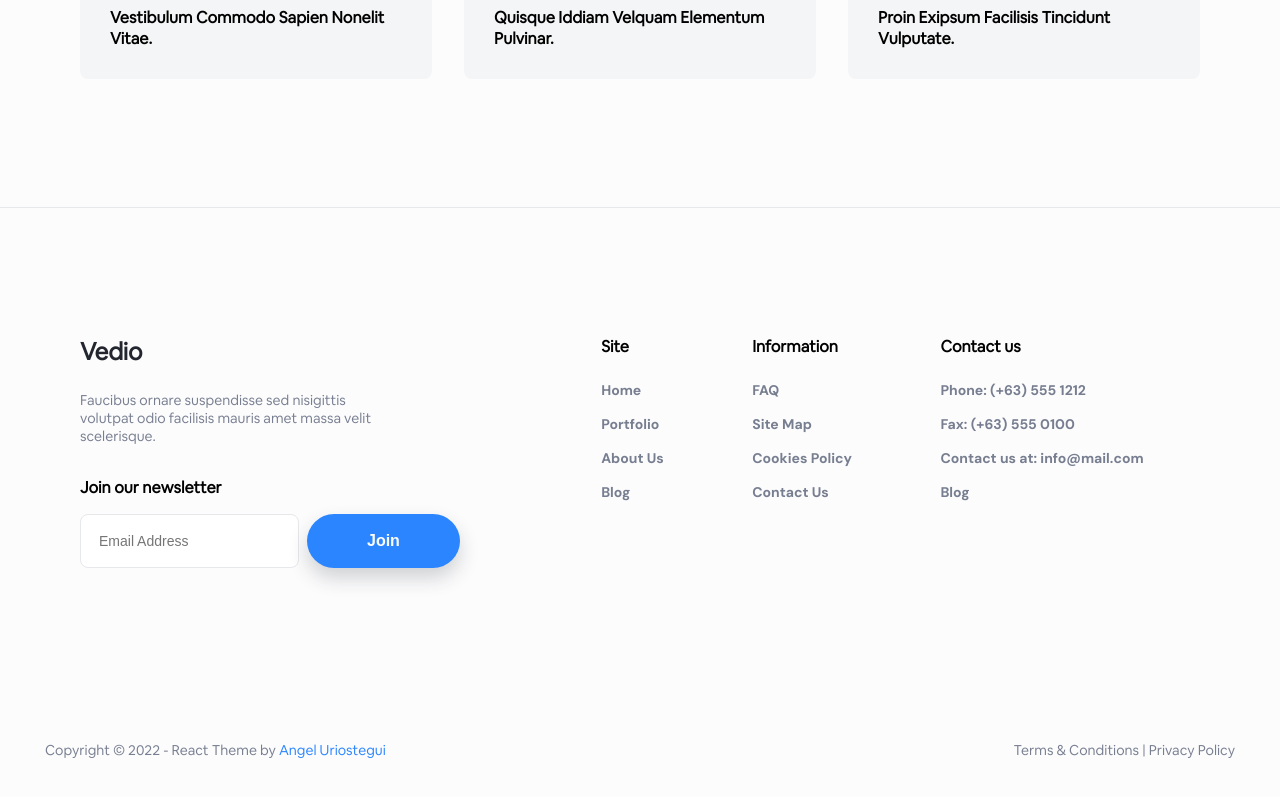
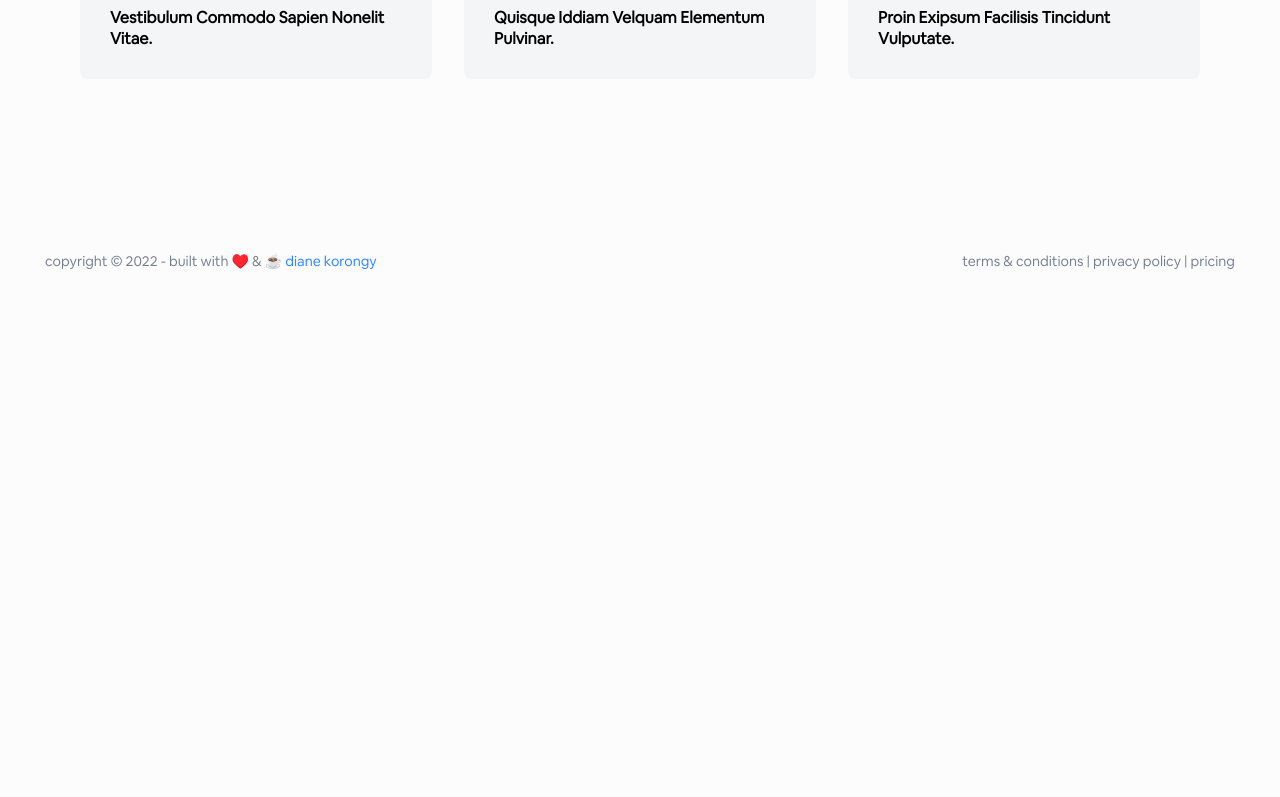
Before and after one commit to diaaanek/ddesigned, a Next.js app: page /blog in a window 1280 px wide. Shown: the part 1461-2258 px from the top of the page. After the commit the page ends 1776 px from the top, so only its background shows below. Built offline with nearby package versions, Linux system fonts and the light colour scheme.

Commit message:
first commit

```diff
--- a/components/FooterTip/FooterTip.js
+++ b/components/FooterTip/FooterTip.js
@@ -5,17 +5,19 @@ const FooterTip = () => {
   return (
     <div className={cn("container", styles.container)}>
       <p className={cn("caption", styles.title)}>
-        Copyright © 2022 - React Theme by{" "}
+        copyright © 2022 - built with ♥️ & ☕{" "}
         <a
-          href="https://uriostegui.vercel.app"
-          target="_blank"
-          rel="noreferrer"
+          href='https://dianedesigned.com'
+          target='_blank'
+          rel='noreferrer'
           className={cn("caption-bold", styles.author)}
         >
-          Angel Uriostegui
+          diane korongy
         </a>
       </p>
-      <p className={cn("caption")}>Terms & Conditions | Privacy Policy </p>
+      <p className={cn("caption")}>
+        terms & conditions | privacy policy | pricing{" "}
+      </p>
     </div>
   );
 };
--- a/components/Layout.js
+++ b/components/Layout.js
@@ -8,15 +8,18 @@ const Layout = ({ children }) => {
   return (
     <>
       <Head>
-        <title>Vedio</title>
-        <meta name="description" content="Generated by create next app" />
-        <link rel="icon" href="/favicon.ico" />
+        <title>diane designed</title>
+        <meta
+          name='description'
+          content='award winning app developer and designer'
+        />
+        <link rel='icon' href='/favicon.ico' />
       </Head>
       <Header />
       {children}
-      <Footer />
+      {/* <Footer /> */}
       <FooterTip />
-      <Author />
+      {/* <Author /> */}
     </>
   );
 };
--- a/screens/Home/Projects/Project/Project.js
+++ b/screens/Home/Projects/Project/Project.js
@@ -20,7 +20,7 @@ const Project = ({ embed, image, title }) => {
         <img className={styles.image} src={image} />
         <div className={styles.overlay}>
           <button onClick={openModal} className={styles.play}>
-            <Icon name="play" />
+            <Icon name='play' />
           </button>
         </div>
       </div>
@@ -29,11 +29,11 @@ const Project = ({ embed, image, title }) => {
       {modal ? (
         <section className={cn("background")}>
           <div className={cn("align")}>
-            <VideoModal
+            {/* <VideoModal
               embed={`https://www.youtube.com/embed/${embed}`}
               closeModal={closeModal}
               setModal={setModal}
-            />
+            /> */}
           </div>
         </section>
       ) : null}
--- a/screens/Home/Projects/Project/project.module.css
+++ b/screens/Home/Projects/Project/project.module.css
@@ -1,7 +1,7 @@
 .image_container {
   position: relative;
   width: 100%;
-  height: 520px;
+  height: 420px;
   border-radius: 8px;
   display: flex;
   align-items: center;
@@ -21,7 +21,7 @@
   width: 100%;
   height: 100%;
   border-radius: inherit;
-  background-color: rgba(35, 38, 47, 0.5);
+  /* background-color: rgba(35, 38, 47, 0.5); */
   transition: all 0.2s cubic-bezier(0.215, 0.61, 0.355, 1);
   display: flex;
   align-items: center;
@@ -56,6 +56,7 @@
 
 .title {
   margin-top: 16px;
+  font-family: "Basis Medium";
 }
 
 .image_container:hover .overlay {
@@ -64,6 +65,6 @@
 
 @media (max-width: 768px) {
   .image_container {
-    height: 420px;
+    height: 320px;
   }
 }
--- a/screens/Home/Projects/projects.module.css
+++ b/screens/Home/Projects/projects.module.css
@@ -12,7 +12,7 @@
 
 .wrapper {
   display: grid;
-  grid-template-columns: repeat(3, 1fr);
+  grid-template-columns: repeat(2, 1fr);
   grid-gap: 32px;
   margin-top: 60px;
 }
--- a/styles/app.css
+++ b/styles/app.css
@@ -1,10 +1,15 @@
 /* common styles */
-@import './common.css';
-@import './helpers.css';
-@import './reset.css';
+@import "./common.css";
+@import "./helpers.css";
+@import "./reset.css";
 
 /* global styles */
-@import './blocks/section';
-@import './blocks/title';
-@import './blocks/container';
-@import './blocks/button';
+@import "./blocks/section";
+@import "./blocks/title";
+@import "./blocks/container";
+@import "./blocks/button";
+
+html {
+  -webkit-font-smoothing: antialiased;
+  -moz-osx-font-smoothing: grayscale;
+}
--- a/styles/blocks/button.css
+++ b/styles/blocks/button.css
@@ -8,7 +8,7 @@
   border: none;
   border-radius: 100px;
   cursor: pointer;
-  font-family: "Airbnb Cereal App", sans-serif;
+  font-family: "Basis Bold", sans-serif;
   display: flex;
   align-items: center;
   justify-content: center;
@@ -36,7 +36,7 @@
 }
 
 .button-small {
-  font-family: "DM Sans", sans-serif;
+  font-family: "Basis Bold", sans-serif;
   font-size: 14px;
   color: var(--p1);
   font-weight: bold;
--- a/styles/blocks/section.css
+++ b/styles/blocks/section.css
@@ -3,7 +3,13 @@
 }
 
 .section-bg {
-  background: blue;
+  background-color: #c2eaba;
+  background-image: linear-gradient(
+    319deg,
+    #c2eaba 0%,
+    #c5f4e0 37%,
+    #efc2cf 100%
+  );
 }
 
 .section-pb {
```
Also changed, not shown: screens/Home/Projects/Projects.js (+23 -17 lines), screens/Home/Services/Services.js (+6 -6 lines).
